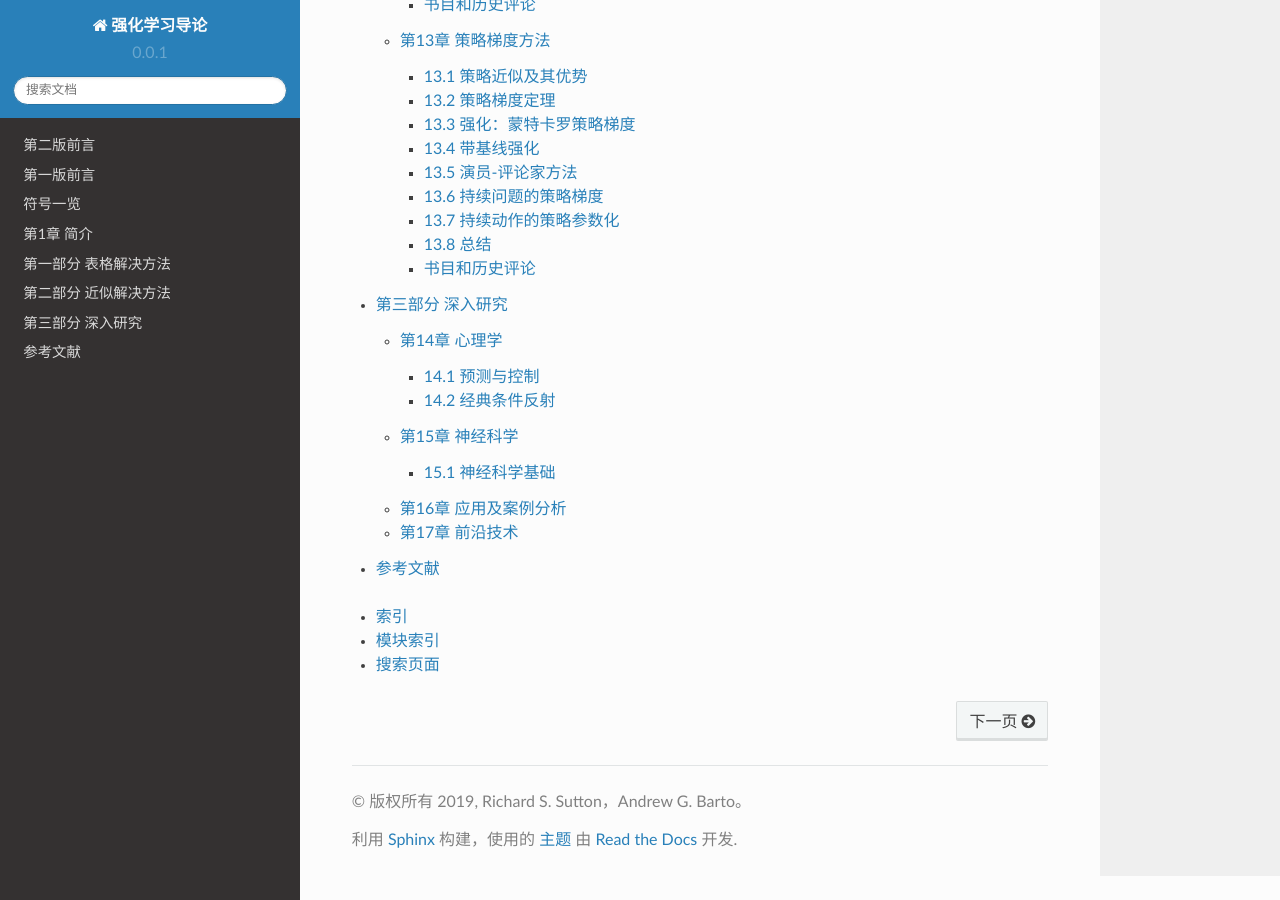
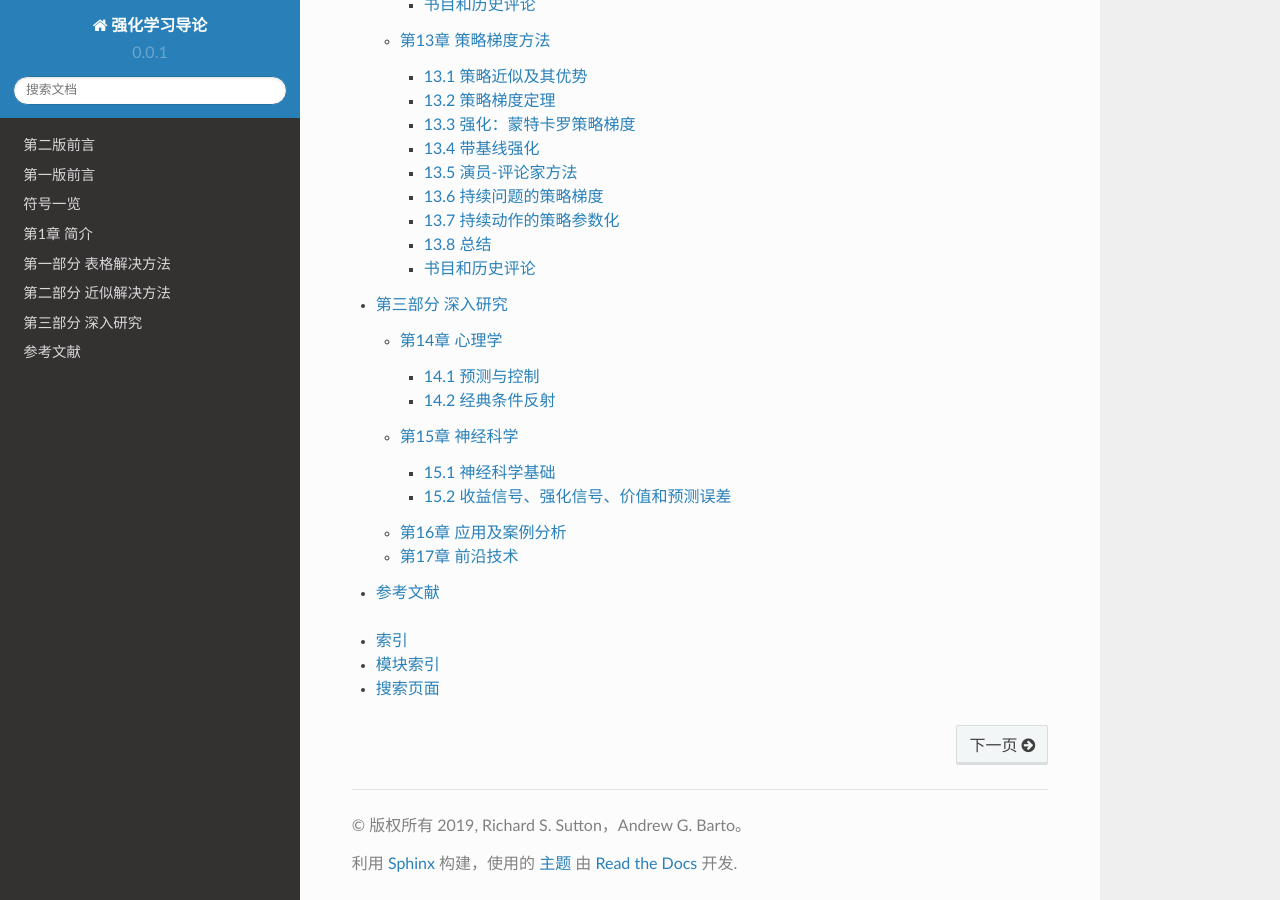
Before and after one commit to qiwihui/reinforcement-learning-an-introduction-chinese, a Sphinx documentation site: the page built from source/index.rst, in a window 1280 px wide and 900 px high, scrolled down 4638 px. Built offline with Sphinx 7.4.7 and the Read the Docs theme 2.0.0, drawn with Linux system fonts in a browser that asks for light colours; part of the change alters nothing that is shown.

Commit message:
docs: 15.2 收益信号、强化信号、价值和预测误差

```diff
--- a/source/partIII/chapter15/neuroscience.rst
+++ b/source/partIII/chapter15/neuroscience.rst
@@ -81,3 +81,55 @@
 突触效能变化的能力被称为 *突触的可塑性*。
 这是学习活动的主要机制之一通过学习算法调整的参数或权重对应于突触的效能（synaptic efficacies）正如我们下面要详细描述的，
 通过神经调节剂多巴胺对突触可塑性进行调节是大脑实现学习算法的一种机制，就像本书所描述的那些算法一样。
+
+
+15.2 收益信号、强化信号、价值和预测误差
+----------------------------------------
+
+神经科学和计算型的强化学习之间的联系始于大脑信号和在强化学习理论与算法中起重要作用的信号之间的相似性。
+在第3章中，我们提到，任何对目标导向的行为进行学习的问题描述都可以归结为具有代表性的三种信号：动作、状态和收益。
+然而，为了解释神经科学和强化学习之间的联系，我们必须更加具体地考虑其他强化学习的信号，这些信号以特定的方式与大脑中的信号相对应。
+除了收益信号以外，还包含强化学习信号（我们认为这些信号不同于收益信号）、价值信号和传递预测误差的信号。
+当我们以某种方式用对应函数来标记一个信号的时候，我们就在强化学习理论的语境之下把信号和某个公式或算法中的一项对应起来。
+另一方面，当我们提到大脑中的一个信号时，也是想表示一个生理事件，比如动作电位的突变或者神经递质的分泌。
+把一个神经信号标记为对应函数，比如把一个多巴胺神经元相位活动称为一个强化信号，意味着我们推测这个神经信号的作用与强化学习理论中的信号作用类似。
+
+找到这些对应关系的证据面临诸多挑战。与收益处理过程相关的神经活动几乎可以在大脑的每一个部分找到，
+但是由于不同的信号通常具有高度相关性，因此我们很难清楚地解释结果。
+我们需要设计严谨的实验来把一种类型的收益相关信号和其他类型的收益信号区别开来，或者和其他与收益过程无关的大量信号区别开来。
+尽管存在这些困难，但我们已经进行了许多实验来使强化学习理论和算法与神经信号对应起来，并建立一些具有说服力的联系。
+为了在后续章节中说明这些联系，在本节的后面我们将告诉读者各种收益相关的信号与强化学习理论中信号的对应关系。
+
+在第14章末介绍术语时，我们说到的 :math:`R_{t}` 更像动物大脑中的收益信号，而非动物环境中的物体或事件。
+收益信号（以及智能体的环境）定义了强化学习智能体正试图解决的问题。
+就这一点而言，:math:`R_{t}` 就像动物大脑中的一个信号，定义收益在大脑各个位置的初始分布。
+但是在动物的大脑中不可能存在像 :math:`R_{t}` 这样的统一的收益信号。
+我们最好把 :math:`R_{t}` 看作一个概括了大脑中许多评估感知和状态奖惩性质的系统产生的大量神经信号整体效应的抽象。
+
+强化学习中的 *强化信号* 与收益信号不同。强化信号的作用是在一个智能体的策略、价值估计或环境模型中引导学习算法做出改变。
+对于时序差分方法，例如，:math:`t` 时刻的强化信号是TD误差 :math:`\delta_{t-1}=R_{t}+\gamma V(S_{t})-V(S_{t-1})` [1]_。
+某些算法的强化信号可能仅仅是收益信号，但是大多数是通过其他信息调整过的收益信号，例如TD误差中的价值估计。
+
+状态价值函数或动作价值函数的估计，即 :math:`V` 或 :math:`Q`，指明了在长期内对智能体来说什么是好的，什么是坏的。
+它们是对智能体未来期望积累的总收益的预测。智能体做出好的决策，
+就意味着选择合适的动作以到达具有最大估计状态价值的状态，或者直接选择具有最大估计动作价值的动作。
+
+.. [2]
+    如我们在6.1节中介绍的，在我们的符号体系下 :math:`\delta_{t}` 被定义为 :math:`R_{t+1}+\gamma V(S_{t+1})-V(S_{t})`，
+    所以，只有到了 :math:`t+1` 时刻才能得到 :math:`\delta_{t}`。
+    则 :math:`t` 时刻的TD误差实际是 :math:`\delta_{t-1}=R_{t}+\gamma V\left(S_{t}\right)-V\left(S_{t-1}\right)`。
+    因为我们通常认为每个时间步长是非常小甚至有时可以认为是无限小的，以对于定义上面这样的单个时刻的偏移不需要过分解读它的重要性。
+
+预测误差衡量期望和实际信号或感知之间的差异。收益预测误差（reward prediction errors，RPE）衡量期望和实际收到的收益信号之的差异，
+当收益信号大于期望时为正值，否则为负值。像式（6.5）中的TD误差是特殊类的RE，它表示当前和早先的长期回报期望之间的差异。
+当神经科学家提到RPE时，他们一般（但不总是）指 TD RPE，在本章中我们简单地称之为TD误差。
+在本章中TD误差通常不依赖于动作，不同于在 Sarsa和Q－学习算法中学习动作价值时的TD误差。
+这是因为最明显的与神经科学的联系是用动作无关的TD误差来表述的，但是这并不意味着不存在与动作相关的TD误差的联系
+（用于预测收益以外信号的TD误差也是有用的，但我们不加以考虑，这类例子可以参考 Modayil、 White和 Sutton，2014）。
+
+关于神经科学数据与这些从理论上定义的信号之间的联系，我们可以提很多问题。
+比如，观测到的信号更像一个收益信号、价值信号预测误差、强化信号，还是一个完全不同的东西？
+如果是误差信号，那是收益预测误差（RE）、TD误差，还是像 Rescorla－Wagner误差（式14.3）这样的更简单的误差？
+如果是TD误差，那是否是动作相关的“Q学习”或 Sarsa 等误差？如上所述，通过探索大脑来回答这样的问题是非常困难的。
+但实验证据表明，一种神经递质，特别是多巴胺，表示RPE信号，而且生产多巴胺的神经元的相位活动事实上会传递TD误差（见15.1节节关于相位活动的定义）。
+这个证据引出了 *多巴胺神经元活动的收益预测误差假说*，我们将在下面描述。
```
